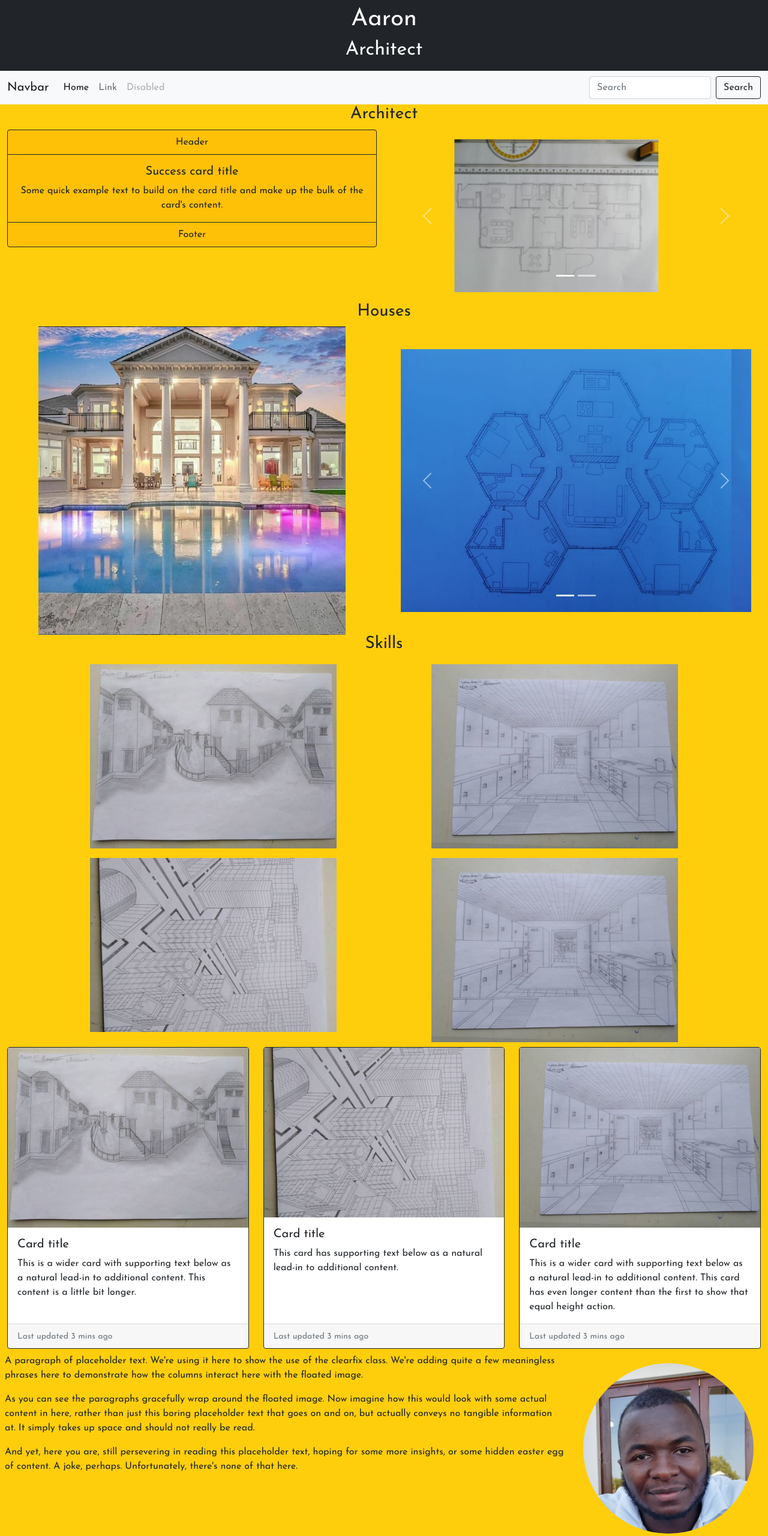
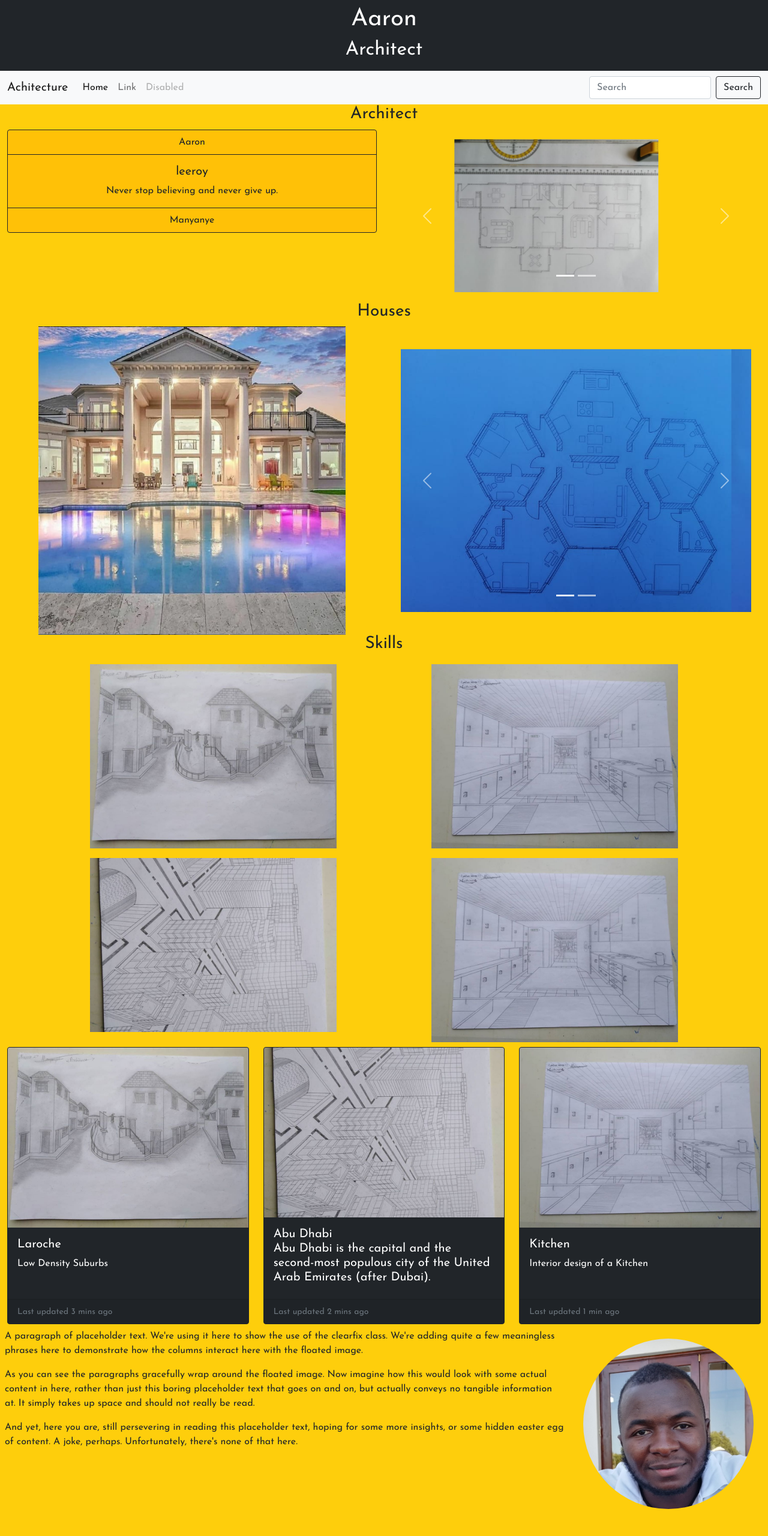
Before and after one commit to ashleigh-tesla/Aaron, a plain HTML site: page index.html in a window 1280 px wide. Shown: the top 2560 px of the page at 60% size. Drawn offline with nearby package versions, Linux system fonts and the light colour scheme.

Commit message:
no message

```diff
--- a/index.html
+++ b/index.html
@@ -24,7 +24,7 @@
             <button class="navbar-toggler" type="button" data-bs-toggle="collapse" data-bs-target="#navbarTogglerDemo03" aria-controls="navbarTogglerDemo03" aria-expanded="false" aria-label="Toggle navigation">
                 <span class="navbar-toggler-icon"></span>
             </button>
-            <a class="navbar-brand" href="#">Navbar</a>
+            <a class="navbar-brand" href="#">Achitecture</a>
             <div class="collapse navbar-collapse" id="navbarTogglerDemo03">
                 <ul class="navbar-nav me-auto mb-2 mb-lg-0">
                     <li class="nav-item">
@@ -50,12 +50,12 @@
         <div class="row align-content-center justify-content-evenly">
             <div class="col-md-6">
                 <div class="card border-dark mb-3 text-center text-dark bg-warning" style="width: 100%; height:auto;">
-                    <div class="card-header bg-transparent border-dark">Header</div>
+                    <div class="card-header bg-transparent border-dark">Aaron</div>
                     <div class="card-body text-dark">
-                        <h5 class="card-title">Success card title</h5>
-                        <p class="card-text">Some quick example text to build on the card title and make up the bulk of the card's content.</p>
+                        <h5 class="card-title">leeroy</h5>
+                        <p class="card-text">Never stop believing and never give up.</p>
                     </div>
-                    <div class="card-footer bg-transparent border-dark">Footer</div>
+                    <div class="card-footer bg-transparent border-dark">Manyanye</div>
                 </div>
             </div>
             <div class="col-md-6">
@@ -161,11 +161,11 @@
     <div class="container-fluid">
         <div class="row row-cols-1 row-cols-md-3 g-4">
             <div class="col">
-                <div class="card border-dark h-100">
-                    <img src="static/images/47573436_2278116332424958_4407236959433392128_o.jpg" class="card-img-top" alt="...">
+                <div class="card border-dark bg-dark h-100">
+                    <img src="static/images/47573436_2278116332424958_4407236959433392128_o.jpg" class="card-img-top" alt="Laroche">
                     <div class="card-body">
-                        <h5 class="card-title">Card title</h5>
-                        <p class="card-text">This is a wider card with supporting text below as a natural lead-in to additional content. This content is a little bit longer.</p>
+                        <h5 class="card-title text-white">Laroche</h5>
+                        <p class="card-text text-white">Low Density Suburbs</p>
                     </div>
                     <div class="card-footer">
                         <small class="text-muted">Last updated 3 mins ago</small>
@@ -173,28 +173,27 @@
                 </div>
             </div>
             <div class="col">
-                <div class="card border-dark h-100">
-                    <img src="static/images/47573992_2278116362424955_4294878381587038208_o.jpg" class="card-img-top" alt="...">
+                <div class="card border-dark bg-dark h-100">
+                    <img src="static/images/47573992_2278116362424955_4294878381587038208_o.jpg" class="card-img-top" alt="Abu Dhabi">
                     <div class="card-body">
-                        <h5 class="card-title">Card title</h5>
-                        <p class="card-text">This card has supporting text below as a natural lead-in to additional content.
-                        </p>
+                        <h5 class="card-title text-white">Abu Dhabi</hh5>
+                            <p class="card-text text-white">Abu Dhabi is the capital and the second-most populous city of the United Arab Emirates (after Dubai).</p>
                     </div>
                     <div class="card-footer">
-                        <small class="text-muted">Last updated 3 mins ago</small>
+                        <small class="text-muted">Last updated 2 mins ago</small>
                     </div>
                 </div>
             </div>
             <div class="col">
-                <div class="card border-dark h-100">
-                    <img src="static/images/47680819_2278116309091627_6432242038665641984_o.jpg" class="card-img-top" alt="...">
+                <div class="card border-dark bg-dark h-100">
+                    <img src="static/images/47680819_2278116309091627_6432242038665641984_o.jpg" class="card-img-top" alt="Kitchen">
                     <div class="card-body">
-                        <h5 class="card-title">Card title</h5>
-                        <p class="card-text">This is a wider card with supporting text below as a natural lead-in to additional content. This card has even longer content than the first to show that equal height action.
+                        <h5 class="card-title text-white">Kitchen</h5>
+                        <p class="card-text text-white">Interior design of a Kitchen
                         </p>
                     </div>
                     <div class="card-footer">
-                        <small class="text-muted">Last updated 3 mins ago</small>
+                        <small class="text-muted">Last updated 1 min ago</small>
                     </div>
                 </div>
             </div>
@@ -276,10 +275,11 @@
                 </p>
                 <figure class="text-center">
                     <blockquote class="blockquote">
-                        <p>A well-known quote, contained in a blockquote element.</p>
+                        <p> Go do it. Don’t think about it – just do it! The short-term pain of adjusting to the change will result in long-term gain</p>
                     </blockquote>
                     <figcaption class="blockquote-footer">
-                        Someone famous in <cite title="Source Title">Source Title</cite>
+                        Key Principle
+                        <cite title="Source Title">If nothing changes, nothing changes.</cite>
                     </figcaption>
                 </figure>
             </div>
@@ -290,7 +290,7 @@
                         <source media="(max-width: 1152px)" srcset="static/images/IMG_20210129_1710431.jpg">
                         <img src="static/images/IMG_20210129_1710430.jpg" alt="Aaron @t Zorgvliet" class="figure-img img-fluid rounded-3" width="100%" height="auto">
                     </picture>
-                    <figcaption class="figure-caption text-end">A caption for the above image.</figcaption>
+                    <figcaption class="figure-caption text-end">Achitecture Aaron Leeroy Manyanye</figcaption>
                 </figure>
             </div>
         </div>
@@ -305,7 +305,7 @@
     <div class="container-fluid p-2">
         <!-- Button trigger modal -->
         <button type="button" class="btn btn-outline-dark btn-sm" data-bs-toggle="modal" data-bs-target="#exampleModal">
-            Did You Like It?
+            Buy My Service
         </button>
         <!-- Modal -->
         <div class="modal fade" id="exampleModal" tabindex="-1" aria-labelledby="exampleModalLabel" aria-hidden="true">
@@ -357,16 +357,20 @@
                             <textarea class="form-control" placeholder="Comment on my Digital Resume"></textarea>
                         </div>
                         <div class="p-2">
+                            <label for="customRange2" class="form-label">Rate My Service:</label>
+                            <input type="range" class="form-range" min="0" max="5" id="customRange2">
+                        </div>
+                        <div class="p-2">
                             <div class="form-check">
                                 <input class="form-check-input" type="checkbox" value="" id="flexCheckDefault" checked disabled>
                                 <label class="form-check-label" for="flexCheckDefault">
-                                    You are impressed by my website
+                                    Would love us to design thy house and plan
                                 </label>
                             </div>
                             <div class="form-check">
-                                <input class="form-check-input" type="checkbox" value="" id="flexCheckChecked" checked>
+                                <input class="form-check-input" type="checkbox" value="" id="flexCheckChecked">
                                 <label class="form-check-label" for="flexCheckChecked">
-                                    You are embarrassed
+                                    Not satisfied with achitecture and design
                                 </label>
                             </div>
                         </div>
@@ -382,12 +386,11 @@
 
     <div class="container-fluid p-2">
         <a class="text-success" href="static/form.html" target="_blank">Fill In the form below, I'll get in touch with
-            you as soon as I
-            can.</a>
+            you as soon to deliver the best service</a>
     </div>
 
     <div class="container-fluid p-2">
-        <a class="text-success" href="static/@@ronCV.html" target="_blank">This is my resume</a>
+        <a class="text-success" href="static/@@ronCV.html" target="_blank">Would like to know more about myself?</a>
     </div>
 
     <footer class="p-sm-2 header text-center text-white bg-dark">
```
Also changed, not shown: static/form.html (+2 -2 lines).
